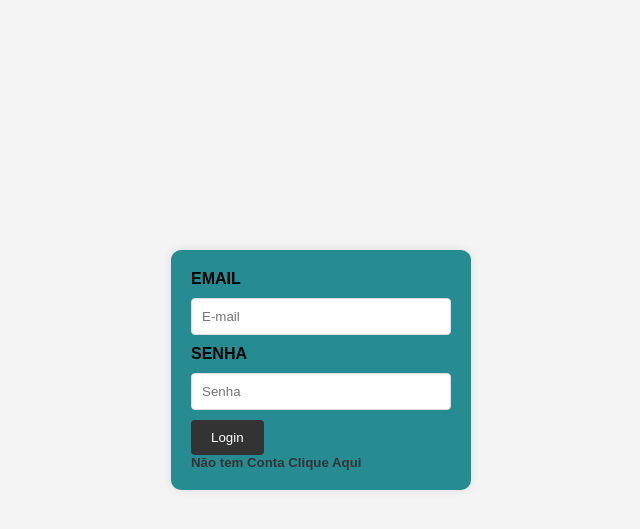
After one commit to RichardGMartins/Saguadim_TI26, a PHP site: page /login.html in a window 1280 px wide. The commit adds this page. Shown: the top 529 px of the page, without its empty margins (319-959 px from the left). Run offline with PHP 8.4, Linux system fonts and the light colour scheme.

Commit message:
Tela de cadastro e Login
Logica em Php
Tela cadastro feita
tela de login

```diff
--- /dev/null
+++ b/Salgadeira/css/style.css
@@ -0,0 +1,101 @@
+
+#cadastra {
+    display: none;
+  }
+/* Reset de estilos para garantir consistência entre navegadores */
+* {
+    margin: 0;
+    padding: 0;
+    box-sizing: border-box;
+  }
+
+  /* Define um fundo simples e uma fonte padrão para o corpo do documento */
+  body {
+    background-color: #f4f4f4;
+    font-family: Arial, sans-serif;
+  }
+
+  /* Estiliza o cabeçalho com uma cor de fundo e texto simples */
+  header {
+    background-color: #333;
+    color: #fff;
+    padding: 20px;
+    text-align: center;
+  }
+
+  /* Estiliza links com sublinhado removido e cor de texto suave */
+  a {
+    text-decoration: none;
+    color: #333;
+  }
+  .div-form {
+    background-color: rgb(39, 139, 146);
+    border-radius: 10px;
+    box-shadow: 0px 0px 10px rgba(0, 0, 0, 0.1);
+    margin: 20px auto;
+    padding: 20px;
+    width: 300px;
+    margin-top: 250px;
+  }
+
+  /* Estiliza uma barra de navegação simples */
+  nav {
+    background-color: #444;
+    color: #fff;
+    text-align: center;
+    padding: 10px;
+  }
+
+  /* Define estilos para uma seção principal do conteúdo */
+  .main-content {
+    max-width: 800px;
+    margin: 0 auto;
+    padding: 20px;
+  }
+
+  /* Estiliza cabeçalhos com tamanhos diferentes */
+  h1 {
+    font-size: 28px;
+  }
+
+  h2 {
+    font-size: 24px;
+  }
+
+  h3 {
+    font-size: 20px;
+  }
+
+  /* Estiliza caixas de texto de entrada e rótulos */
+  input[type="text"],
+  input[type="password"],
+  input[type="email"],
+  textarea {
+    width: 100%;
+    padding: 10px;
+    margin: 10px 0;
+    border: 1px solid #ddd;
+    border-radius: 4px;
+  }
+
+  label {
+    font-weight: bold;
+  }
+
+  /* Estiliza botões com uma cor de fundo e texto claro */
+  button {
+    background-color: #333;
+    color: #fff;
+    padding: 10px 20px;
+    border: none;
+    border-radius: 4px;
+    cursor: pointer;
+  }
+
+  /* Estiliza rodapé com cor de fundo escura e texto claro */
+  footer {
+    background-color: #333;
+    color: #fff;
+    text-align: center;
+    padding: 10px;
+  }
--- /dev/null
+++ b/Salgadeira/login.html
@@ -0,0 +1,36 @@
+<!DOCTYPE html>
+<html lang="pt-br">
+<head>
+    <meta charset="UTF-8">
+    <meta name="viewport" content="width=device-width, initial-scale=1.0">
+    <link rel="stylesheet" href="./css/style.css">
+    <title>LOGIN</title>
+</head>
+<body>
+    <div class="div-form">
+        <div id="login">
+            <form action="login.php" method="post">
+            <label >EMAIL</label>
+            <input type="email" name="email" id="email" placeholder="E-mail" required>
+            <label>SENHA</label>
+            <input type="password" name="senha" id="senha" placeholder="Senha" required>
+            <button type="submit" id="btn">Login</button>
+            </form>
+            <h5><a href="#" id="toggleCadastra">Não tem Conta Clique Aqui</a></h5>
+        </div>
+        <div id="cadastra">
+                <form action="cadastra.php" method="post">
+                <label >LOGIN</label>
+                <input type="text" name="login" id="login" placeholder="Login" required>
+                <label >EMAIL</label>
+                <input type="email" name="email" id="email" placeholder="E-mail" required>
+                <label>SENHA</label>
+                <input type="password" name="senha" id="senha" placeholder="Senha" required>
+                <button type="submit" id="btn2">Cadastrar</button>
+            </form>
+            <h5><a href="#" id="toggleLogin"> Tem Conta Clique Aqui</a></h5>
+        </div>
+    </div>
+        <script src="script.js"></script>
+</body>
+</html>
--- /dev/null
+++ b/Salgadeira/script.js
@@ -0,0 +1,12 @@
+
+document.getElementById("toggleCadastra").addEventListener("click", function () {
+    document.getElementById("login").style.display = "none";
+    document.getElementById("cadastra").style.display = "block";
+  });
+
+
+
+  document.getElementById("toggleLogin").addEventListener("click", function () {
+    document.getElementById("cadastra").style.display = "none";
+    document.getElementById("login").style.display = "block";
+  });
```
Also changed, not shown: Salgadeira/cadastra.php (added, +36 -0 lines), Salgadeira/login.php (+22 -22 lines).
